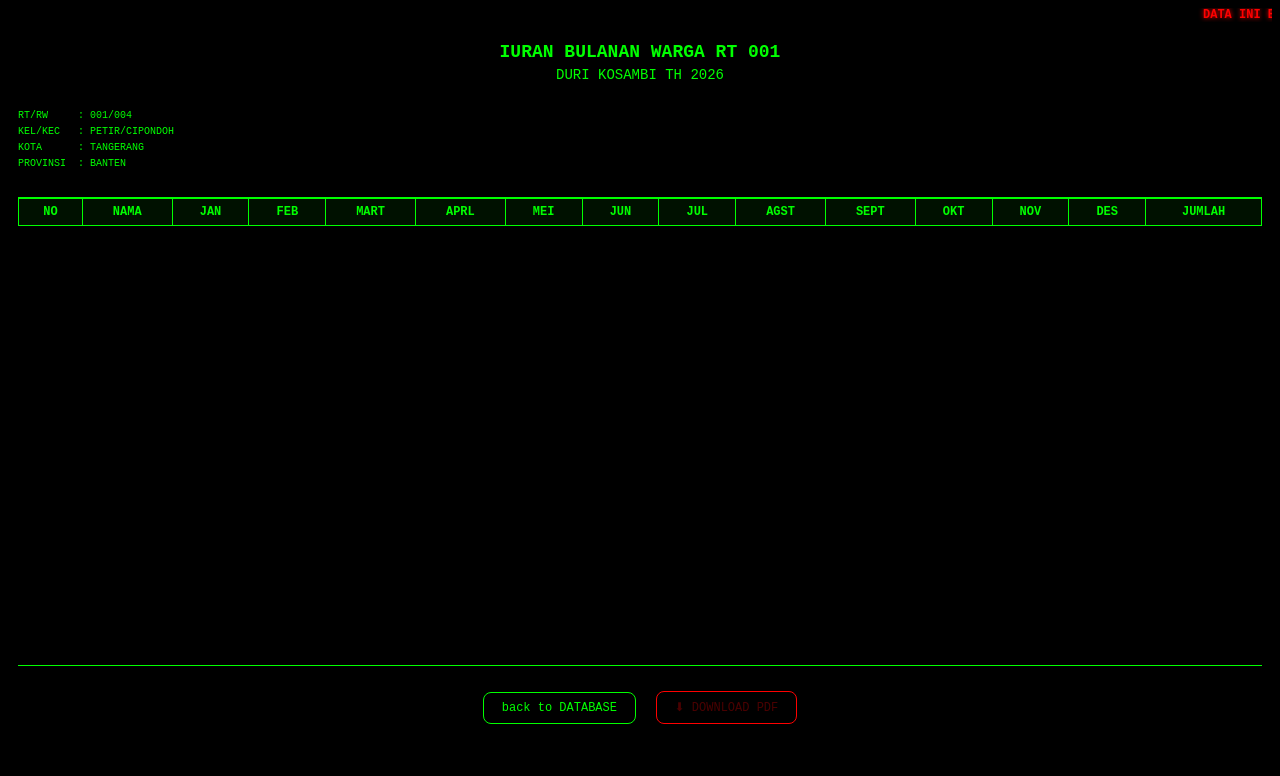
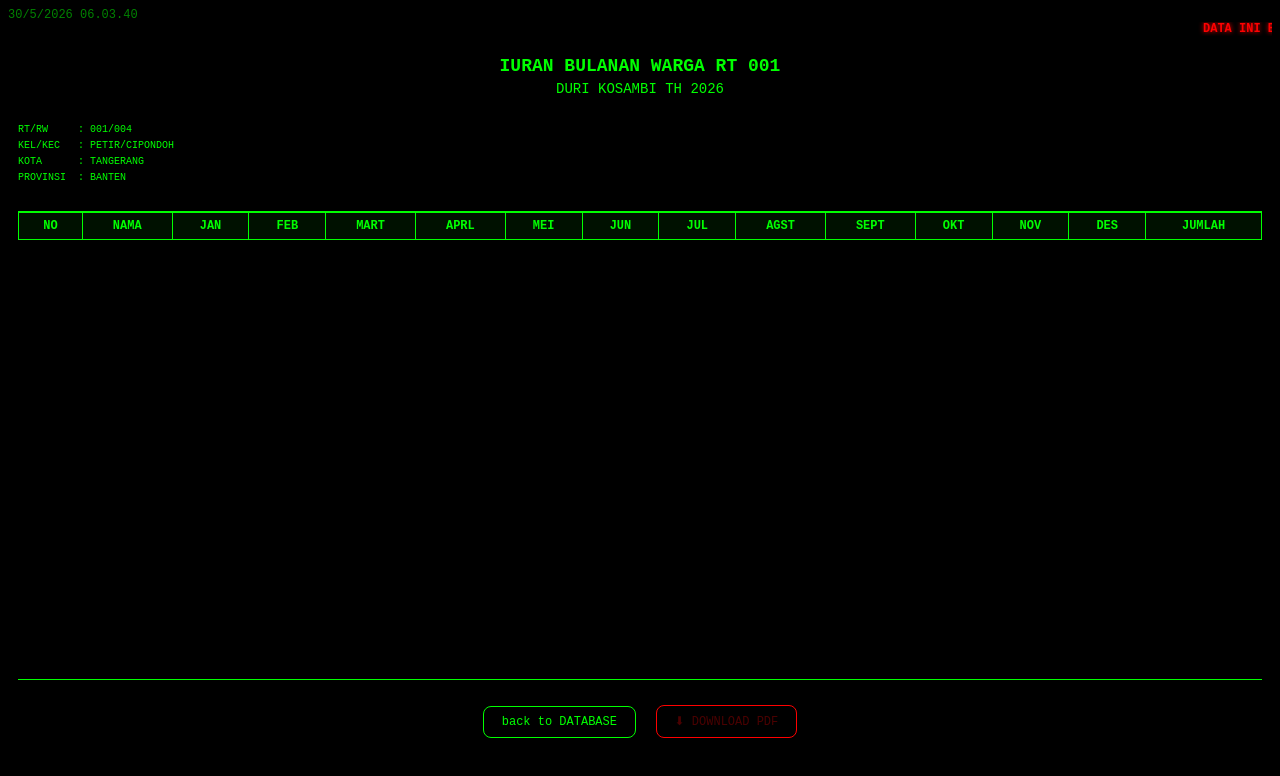
Before and after one commit to rt001-monitoring/database, a plain HTML site: page iuranrt.html in a window 1280 px wide. Drawn offline with Linux system fonts and the light colour scheme; no server answers.

Commit message:
Update iuranrt.html

```diff
--- a/iuranrt.html
+++ b/iuranrt.html
@@ -287,7 +287,7 @@ thead th{
 
 <!-- MAIN -->
 <div id="main" class="hidden">
-
+<div id="dateTime" class="datetime-box"></div>
 <div id="runningText">
 <span>
 DATA INI BERSIFAT RAHASIA - HANYA UNTUK LINGKUNGAN RT 001 RW 001
```
